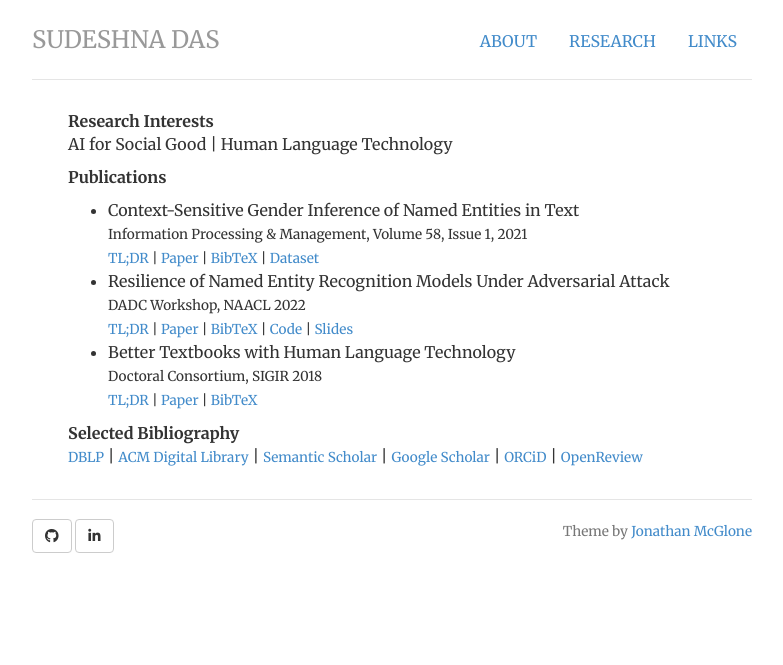
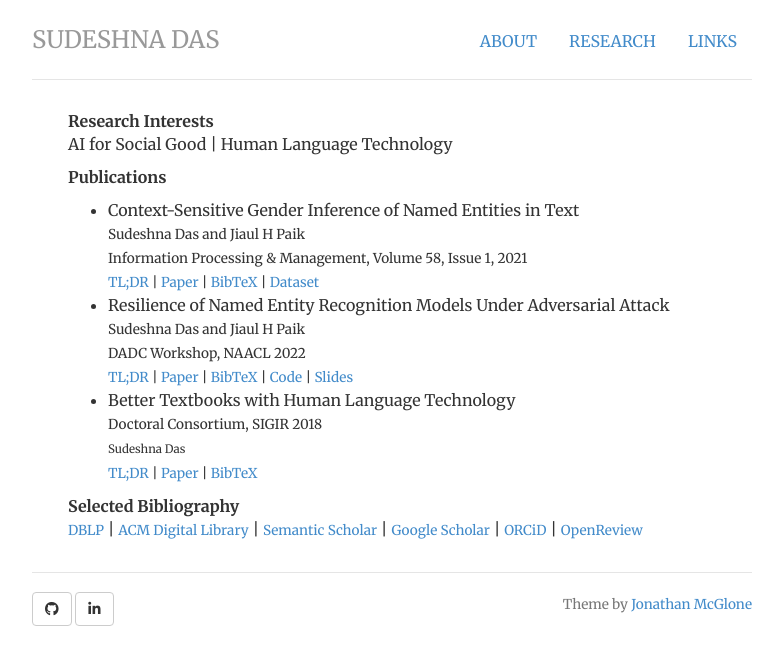
Before and after one commit to das-sudeshna/das-sudeshna.github.io, a Jekyll site: the page built from research/index.html, in a window 1280 px wide. Shown: the top 665 px of the page, without its empty margins (248-1031 px from the left). Built offline with Jekyll 4.4.1, drawn with Linux system fonts in a browser that asks for light colours; nearby versions of some CDN libraries.

Commit message:
Update index.html

```diff
--- a/research/index.html
+++ b/research/index.html
@@ -14,7 +14,8 @@ description: Research profile of Sudeshna Das, PhD candidate, IIT Kharagpur.
 
     <p><strong>Publications</strong><br>
 				<ul>
-				<li>Context-Sensitive Gender Inference of Named Entities in Text<br/><small>Information Processing & Management, Volume 58, Issue 1, 2021</small><br/><small><a href="javascript:unhide('ipm2021tldr');">TL;DR</a> | <a href="https://doi.org/10.1016/j.ipm.2020.102423">Paper</a> | <a href="javascript:unhide('ipm2021bib');">BibTeX</a> | <a href="https://github.com/das-sudeshna/genid">Dataset</a></small><div id="ipm2021tldr" class="hidden"><br/>
+
+				<li>Context-Sensitive Gender Inference of Named Entities in Text<br/><small>Sudeshna Das and Jiaul H Paik</small><br/><small>Information Processing & Management, Volume 58, Issue 1, 2021</small><br/><small><a href="javascript:unhide('ipm2021tldr');">TL;DR</a> | <a href="https://doi.org/10.1016/j.ipm.2020.102423">Paper</a> | <a href="javascript:unhide('ipm2021bib');">BibTeX</a> | <a href="https://github.com/das-sudeshna/genid">Dataset</a></small><div id="ipm2021tldr" class="hidden"><br/>
 <small><em>Gender tagging of named entities has traditionally been database-reliant and insensitive to context. The same gender is assigned to "Alex" in both "Alex is a good boy" and "Alex is a smart girl". We propose a novel context-sensitive supervised approach based on the transformer network to identify the gender of named entities. We also create four open-source datasets from well-known NER corpora and make them publicly available.</em><br/></small>
 </div><div id="ipm2021bib" class="hidden"><div class="bibstyle"><br/>
 <small>@article{das2021context, <br/>
@@ -29,7 +30,7 @@ description: Research profile of Sudeshna Das, PhD candidate, IIT Kharagpur.
 }<br/><br/></small>
 </div></div></li>
 
-				<li>Resilience of Named Entity Recognition Models Under Adversarial Attack<br/><small>DADC Workshop, NAACL 2022</small><br/><small><a href="javascript:unhide('dadc-naacl2022tldr');">TL;DR</a> | <a href="https://aclanthology.org/2022.dadc-1.1/">Paper</a> | <a href="javascript:unhide('dadc-naacl2022bib');">BibTeX</a> | <a href="https://github.com/das-sudeshna/adversarial-ner">Code</a> | <a href="https://drive.google.com/file/d/1ozE7AM9ssSzXM2PU6d5CIT3R9D08KTE4/view">Slides</a></small><div id="dadc-naacl2022tldr" class="hidden"><br/>
+				<li>Resilience of Named Entity Recognition Models Under Adversarial Attack<br/><small>Sudeshna Das and Jiaul H Paik</small><br/><small>DADC Workshop, NAACL 2022</small><br/><small><a href="javascript:unhide('dadc-naacl2022tldr');">TL;DR</a> | <a href="https://aclanthology.org/2022.dadc-1.1/">Paper</a> | <a href="javascript:unhide('dadc-naacl2022bib');">BibTeX</a> | <a href="https://github.com/das-sudeshna/adversarial-ner">Code</a> | <a href="https://drive.google.com/file/d/1ozE7AM9ssSzXM2PU6d5CIT3R9D08KTE4/view">Slides</a></small><div id="dadc-naacl2022tldr" class="hidden"><br/>
 <small><em>In this paper we present four model-agnostic adversarial attacks to gauge the resilience of NER models for noisy input text. Our experiments with state-of-the-art NER methods on five English NER datasets suggest that the NER models are over-reliant on case information and do not utilise contextual information well.</em><br/></small>
 </div><div id="dadc-naacl2022bib" class="hidden"><div class="bibstyle"><br/>
 <small>@inproceedings{das-paik-2022-resilience, <br/>
@@ -46,7 +47,7 @@ description: Research profile of Sudeshna Das, PhD candidate, IIT Kharagpur.
 </div></div></li>
 
 
-				<li>Better Textbooks with Human Language Technology<br/><small>Doctoral Consortium, SIGIR 2018</small><br/><small><a href="javascript:unhide('dc-sigir2018tldr');">TL;DR</a> | <a href="https://doi.org/10.1145/3209978.3210228">Paper</a> | <a href="javascript:unhide('dc-sigir2018bib');">BibTeX</a></small><div id="dc-sigir2018tldr" class="hidden"><br/>
+				<li>Better Textbooks with Human Language Technology<br/><small>Doctoral Consortium, SIGIR 2018<br/><small>Sudeshna Das</small></small><br/><small><a href="javascript:unhide('dc-sigir2018tldr');">TL;DR</a> | <a href="https://doi.org/10.1145/3209978.3210228">Paper</a> | <a href="javascript:unhide('dc-sigir2018bib');">BibTeX</a></small><div id="dc-sigir2018tldr" class="hidden"><br/>
 <small><em>Textbooks are widely used as the primary teaching and learning material all over the world. Due to the pervasive nature of textbooks, it is essential to ensure that textbooks adhere to specific standards. Subject experts are required to comprehensively study the material at hand to verify compliance with any such standards set. This is a costly exercise. We propose a feasible alternative to reduce the costs associated with three tasks that improve textbook quality: (a) identification of gender bias in textbooks, (b) optimal ordering of concepts in a textbook, and (c) generating supplementary study material at the same difficulty level.</em><br/></small>
 </div><div id="dc-sigir2018bib" class="hidden"><div class="bibstyle"><br/>
 <small>@inproceedings{das2018better, <br/>
```
